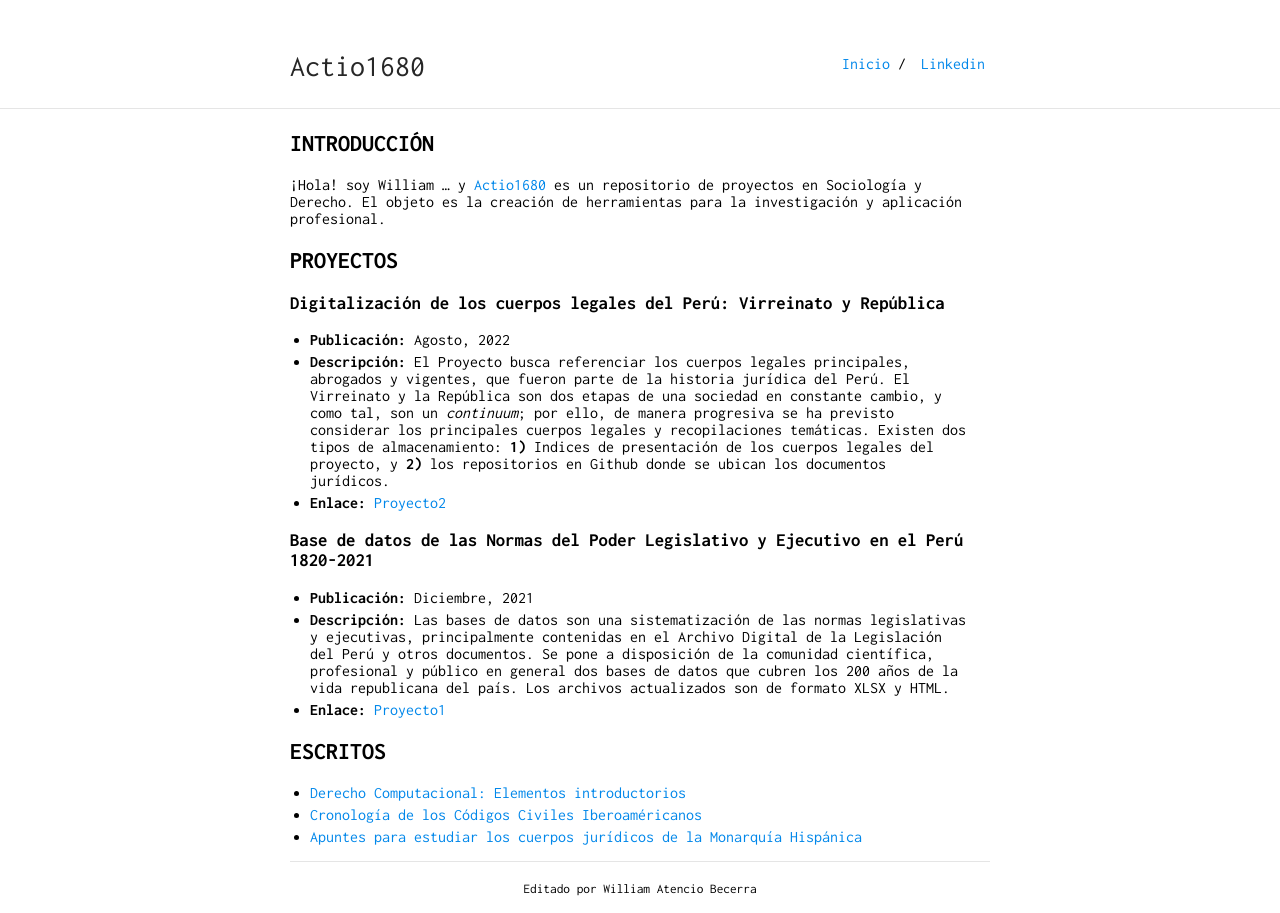
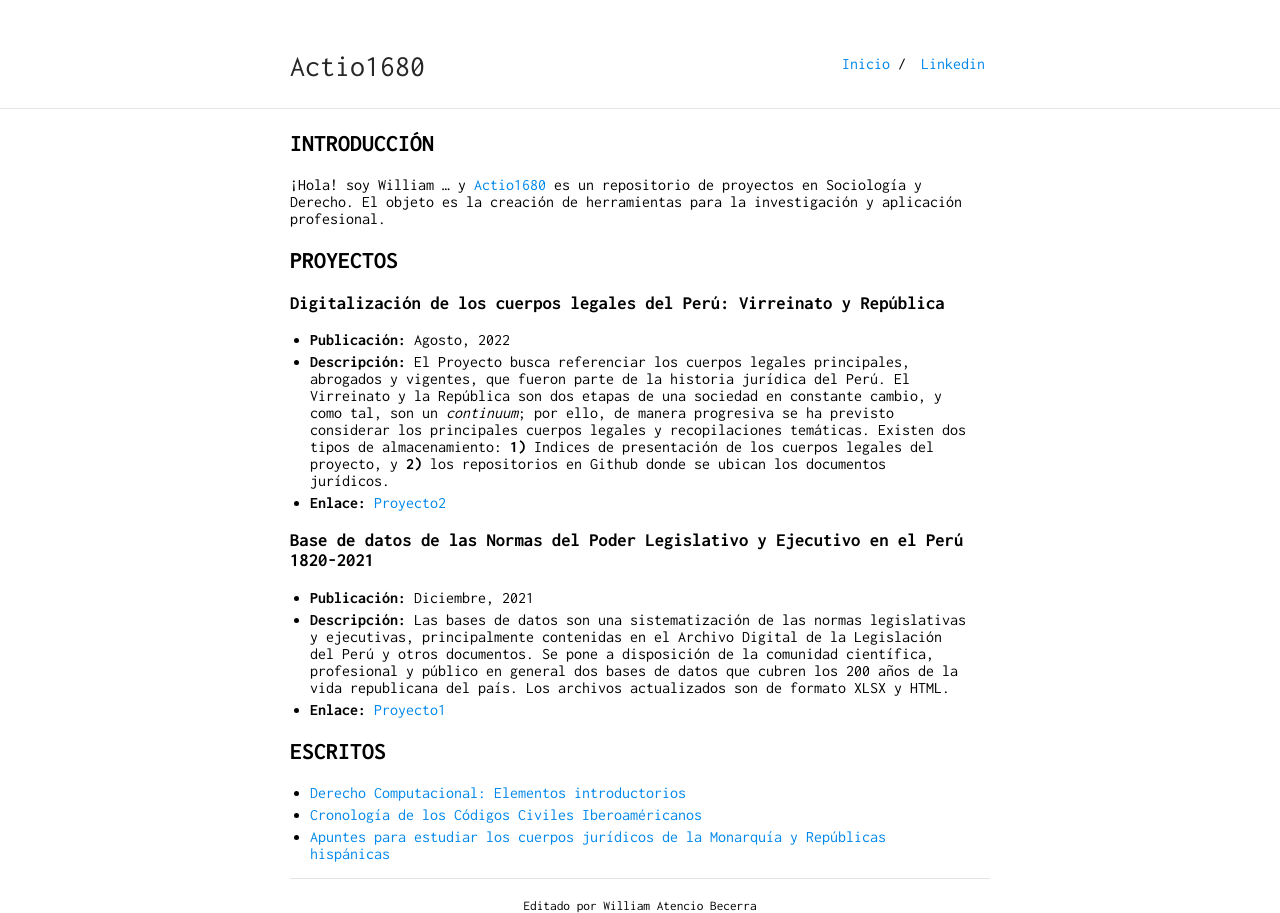
Before and after one commit to actio1680/actio1680.github.io, a Jekyll site: the page built from index.md, in a window 1280 px wide. Built offline with Jekyll 4.4.1, drawn with Linux system fonts in a browser that asks for light colours; our own code applies the rules of GitHub Pages for plain Markdown files.

Commit message:
Update index.md

```diff
--- a/index.md
+++ b/index.md
@@ -24,4 +24,4 @@ layout: default
 
 - [Derecho Computacional: Elementos introductorios](escritos/introduccion-derecho-computacional.md)
 - [Cronología de los Códigos Civiles Iberoaméricanos](escritos/cronologiacc.md)
-- [Apuntes para estudiar los cuerpos jurídicos de la Monarquía Hispánica](escritos/apuntes-derecho-monarquia-hispanica.md)
+- [Apuntes para estudiar los cuerpos jurídicos de la Monarquía y Repúblicas hispánicas](escritos/apuntes-derecho-hispanico.md)
```
